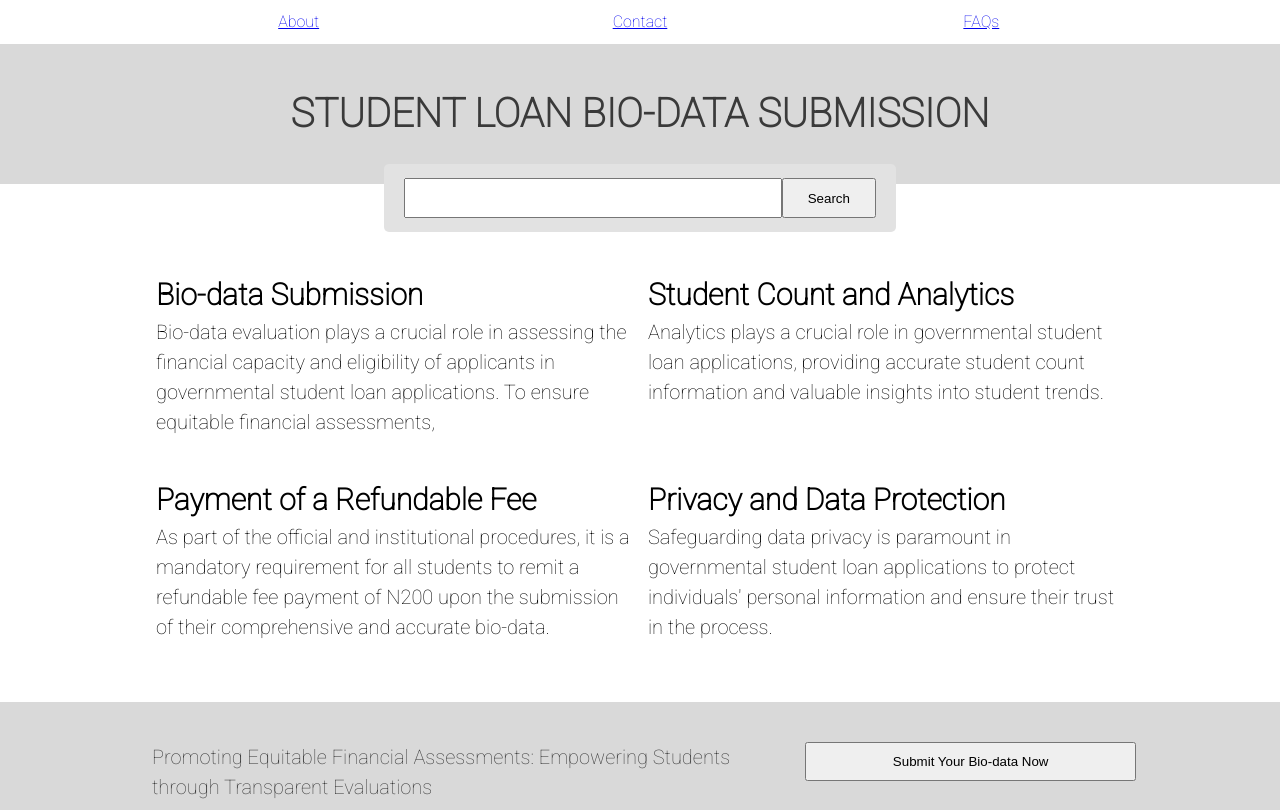
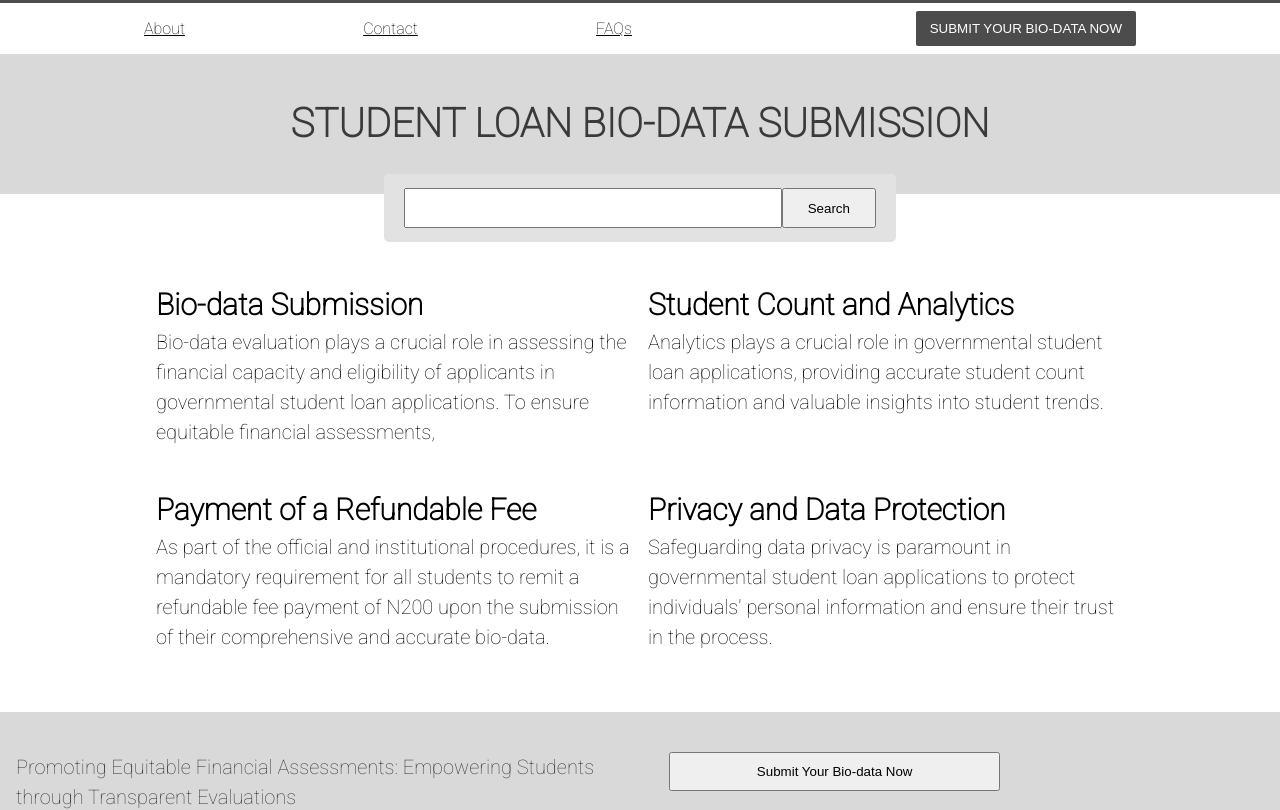
Before and after one commit to mjhdaais/palliative-ticket-generator, a Next.js app: page / in a window 1280 px wide. Shown: the top 810 px of the page. Built offline with nearby package versions, Linux system fonts and the light colour scheme.

Commit message:
made some adjust

```diff
--- a/app/global.css
+++ b/app/global.css
@@ -16,4 +16,5 @@ html,
 body{
     font-family: Verdana, sans-serif;
     line-height: 1.5;
+    background: #ffffff;
 }
--- a/app/page.tsx
+++ b/app/page.tsx
@@ -15,10 +15,19 @@ const roboto = Roboto({
 export default function Page() {
     return <header className={`${roboto.className} ${styles.header}`}>
         {/* Navs */}
-        <div className={`${styles.container} ${styles.hide_small} ${styles.navs}`}>
-            <a href="#" className={`${styles.col} ${styles.m4}`}>About</a>
-            <a href="#" className={`${styles.col} ${styles.m4}`}>Contact</a>
-            <a href="#" className={`${styles.col} ${styles.m4}`}>FAQs</a>
+        <div className={`${styles.navs}`}>
+            <div className={`${styles.container}`}>
+                <div className={`${styles.row} ${styles.nav_wrapper}`}>
+                    <div className={`${styles.col} ${styles.m6} ${styles.nav_links}`}>
+                        <a href="#">About</a>
+                        <a href="#">Contact</a>
+                        <a href="#">FAQs</a>
+                    </div>
+                    <div className={`${styles.col} ${styles.m6} ${styles.nav_button}`}>
+                        <button>Submit Your Bio-data Now</button>
+                    </div>
+                </div>
+            </div>
         </div>
 
         {/* Banner */}
--- a/app/styles.module.css
+++ b/app/styles.module.css
@@ -17,7 +17,7 @@
 }
 
 .row {
-    /* margin: 0 -8px; */
+    margin: 0 -8px;
 }
 
 .col {
@@ -92,13 +92,57 @@
 
 .header {
     /* border: 1px solid red; */
+    /* color: #ffffff; */
 
+}
+
+.navs  * {
+    /* border: 1px solid red; */
 }
 
 .navs {
     /* border: 1px solid red; */
     /* display: inline-block; */
-    padding: .5rem 0;
+    padding: .4rem 0;
+    border-top: 3px solid #4c4c4c;
+    background: #ffffff;
+}
+
+.nav_wrapper {
+    /* border: 1px solid red; */
+    display: flex;
+    align-items: center;
+}
+
+.nav_links {
+    /* border: 1px solid red; */
+    display: flex;
+    align-items: center;
+    justify-content: space-between;
+}
+
+.nav_links a {
+     /* border: 1px solid red; */
+}
+
+.nav_button {
+    /* border: 1px solid red; */
+    text-align: right;
+}
+
+.nav_button button {
+    padding: .5rem .7rem;
+    border: none;
+    border-radius: 2px;
+    background: #4c4c4c;
+    color: #ffffff;
+    text-transform: uppercase;
+    cursor: pointer;
+}
+
+.nav_button button:hover {
+    background: #d3d3d3;
+    color: #4c4c4c;
 }
 
 
@@ -107,6 +151,7 @@
     display: inline-block;
     text-align: center;
     font-size: .8rem;
+    color: #000000;
 }
 
 .banner {
```
